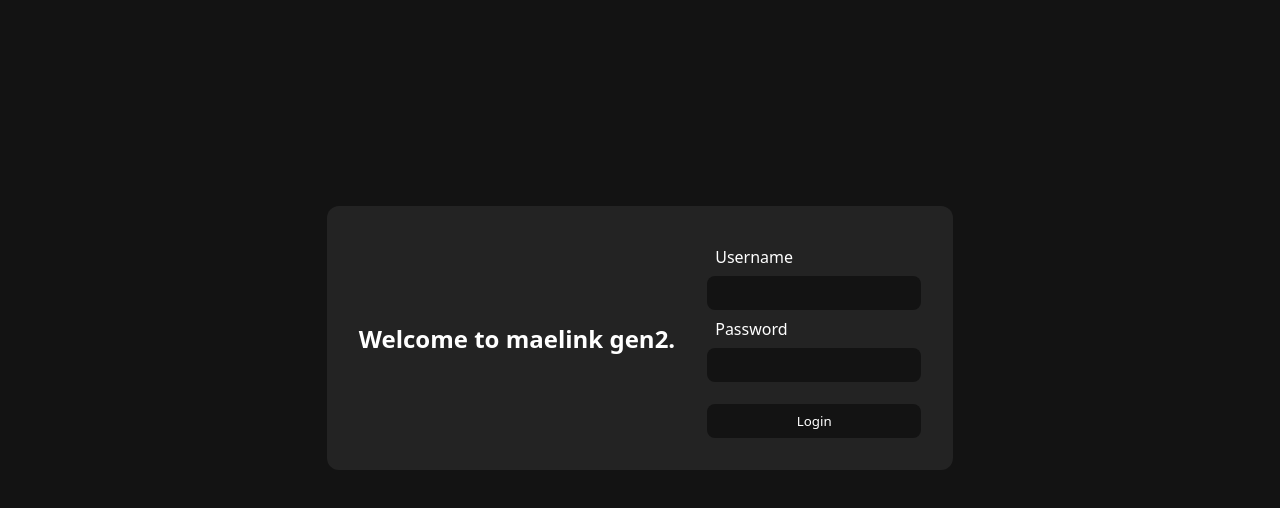
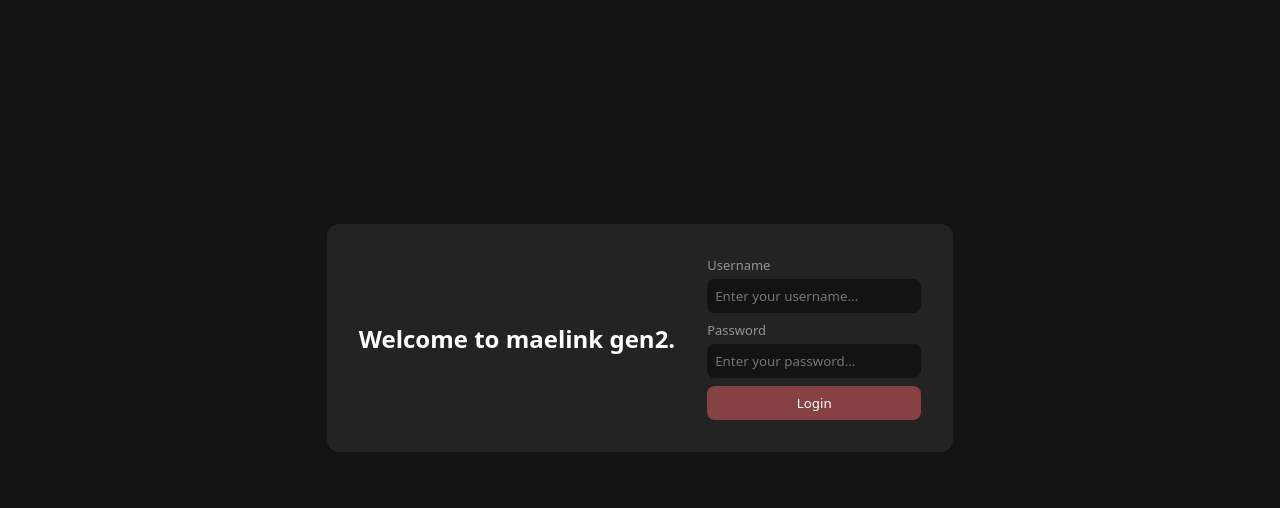
Before and after one commit to maelink-communications/client, a plain HTML site: page index.html in a window 1280 px wide. Shown: the part 62-570 px from the top of the page. Drawn offline with Linux system fonts and the light colour scheme.

Commit message:
tiny css changes

```diff
--- a/index.html
+++ b/index.html
@@ -13,12 +13,10 @@
     <div class="box">
         <h2>Welcome to maelink gen2.</h2>
         <form action="home">
-            <p>Username</p>
-            <input type="text">
-            <p>Password</p>
-            <input type="text">
-            <br>
-            <br>
+            <p class="login_input_label">Username</p>
+            <input type="text" placeholder="Enter your username...">
+            <p class="login_input_label">Password</p>
+            <input type="text" placeholder="Enter your password...">
             <input type="submit" value="Login">
         </form>
     </div>
--- a/style.css
+++ b/style.css
@@ -9,7 +9,8 @@
     --topnav-height: 32px;
 }
 
-html, body {
+html,
+body {
     height: 100%;
     overflow: hidden;
 }
@@ -104,6 +105,7 @@
     background: var(--main2);
     padding: 32px;
     border-radius: 12px;
+
     @media screen and (max-width: 600px) {
         height: 100%;
         width: 100%;
@@ -134,6 +136,7 @@
     color: var(--titletext);
     font-size: 40px;
     margin: 8px;
+
     @media screen and (min-width: 800px) {
         font-size: 72px;
     }
@@ -150,6 +153,12 @@
     margin: 8px;
 }
 
+form {
+    display: flex;
+    flex-direction: column;
+    align-items: stretch;
+}
+
 input {
     background-color: var(--main);
     color: var(--text);
@@ -157,8 +166,31 @@
     border: none;
     padding: 8px;
     border-radius: 8px;
+    display: block;
 }
 
-input[type=submit] {
-    width: 100%;
+input:focus {
+    outline: none;
+    border-bottom: 1px solid pink;
 }
+
+input[type="text"] {
+    margin-bottom: 0.5rem;
+}
+
+input[type="submit"] {
+    color: white;
+    background-color: #864242;
+    cursor: pointer;
+}
+
+input[type="submit"]:hover {
+    background-color: #512a2a;
+}
+
+.login_input_label {
+    font-size: small;
+    opacity: 0.5;
+    margin: 0;
+    margin-bottom: 0.3rem;
+}
```
